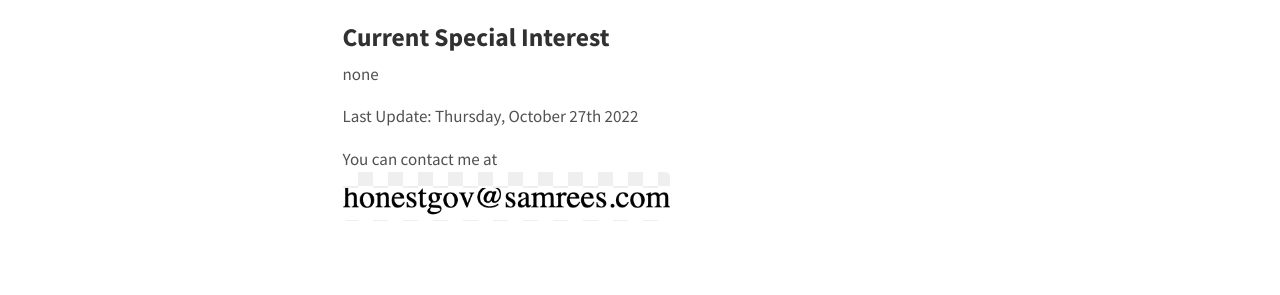
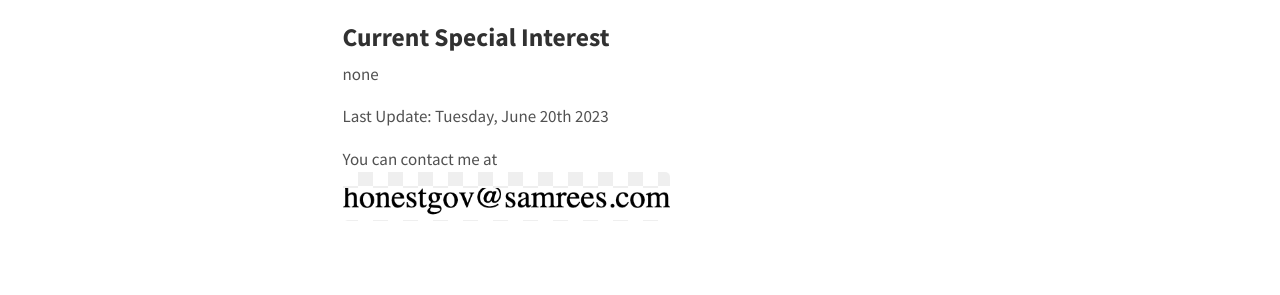
Before and after one commit to honestgov/leavitttownship.us, a Jekyll site: the page built from docs/index.html, in a window 1280 px wide. Shown: the part 733-1028 px from the top of the page. Built offline with Jekyll 4.4.1, drawn with Linux system fonts in a browser that asks for light colours.

```diff
--- a/docs/index.html
+++ b/docs/index.html
@@ -36,7 +36,7 @@
 
     <p> none </p>
 
-    <p>Last Update: Thursday, October 27th 2022</p>
+    <p>Last Update: Tuesday, June 20th 2023</p>
     <p>You can contact me at <img src="where-to-contact.png"></p>
 
   </div>
```
Also changed, not shown: 14 other files.
